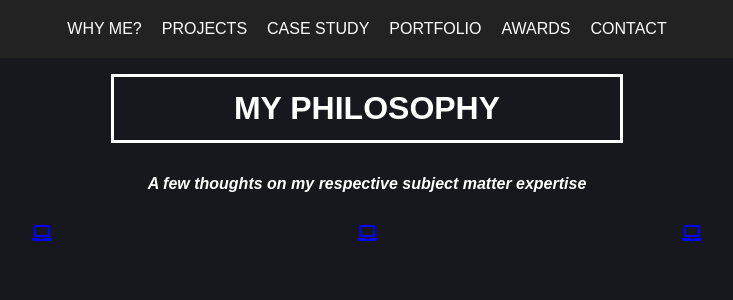
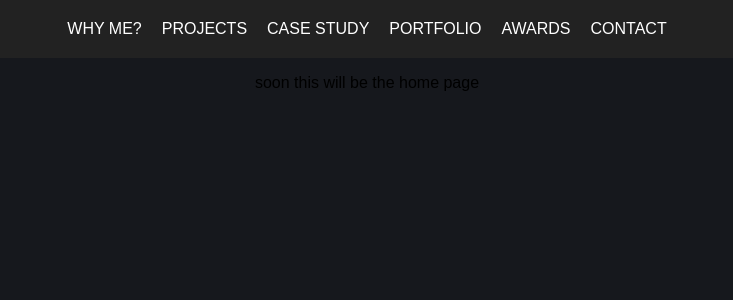
Before and after one commit to jayoharedee/assignment, a React app: page / in a window 1280 px wide. Shown: the top 300 px of the page, without its empty margins (273-1006 px from the left). Built offline with nearby package versions, Linux system fonts and the light colour scheme.

Commit message:
route change for whyme in topnav

```diff
--- a/src/js/components/App.js
+++ b/src/js/components/App.js
@@ -10,9 +10,9 @@ const App = () => {
     <Router>
       <>
         <TopNav />
-        <Route path="/" exact component={WhyMe} />
+        <Route path="/" exact component={Placeholder} />
         <Route path="/projects" component={Placeholder} />
-        <Route path="/about" component={Placeholder} />
+        <Route path="/whyme" component={WhyMe} />
         <Route path="/studys" component={Placeholder} />
         <Route path="/portfolio" component={Placeholder} />
         <Route path="/awards" component={Placeholder} />
--- a/src/js/components/topnav/index.js
+++ b/src/js/components/topnav/index.js
@@ -11,7 +11,7 @@ function TopNav() {
     <nav>
       <ul className="menu">
         <li className="item">
-          <NavLink to="/about">WHY ME?</NavLink>
+          <NavLink to="/whyme">WHY ME?</NavLink>
         </li>
         <li className="item">
           <NavLink
```
